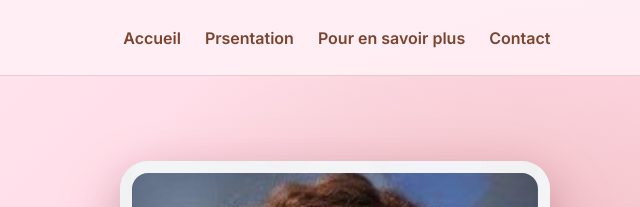
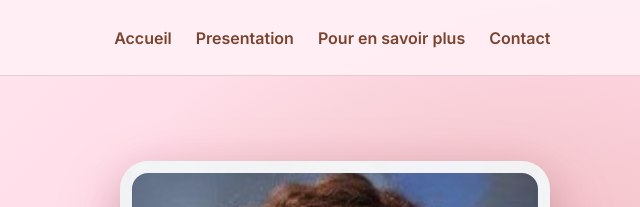
Before and after one commit to crepineaupaloma-png/Portfolio, a plain HTML site: page index.html in a window 1280 px wide. Shown: the top 207 px of the page, 640-1280 px from the left. Drawn offline with Linux system fonts and the light colour scheme.

Commit message:
Fix HTML formatting and update content

```diff
--- a/index.html
+++ b/index.html
@@ -21,7 +21,7 @@
 
     <nav class="nav">
       <a href="#accueil">Accueil</a>
-      <a href="#apropos">Prsentation</a>
+      <a href="#apropos">Presentation</a>
       <a href="#projets">Pour en savoir plus</a>
       <a href="#contact">Contact</a>
     </nav>
```
